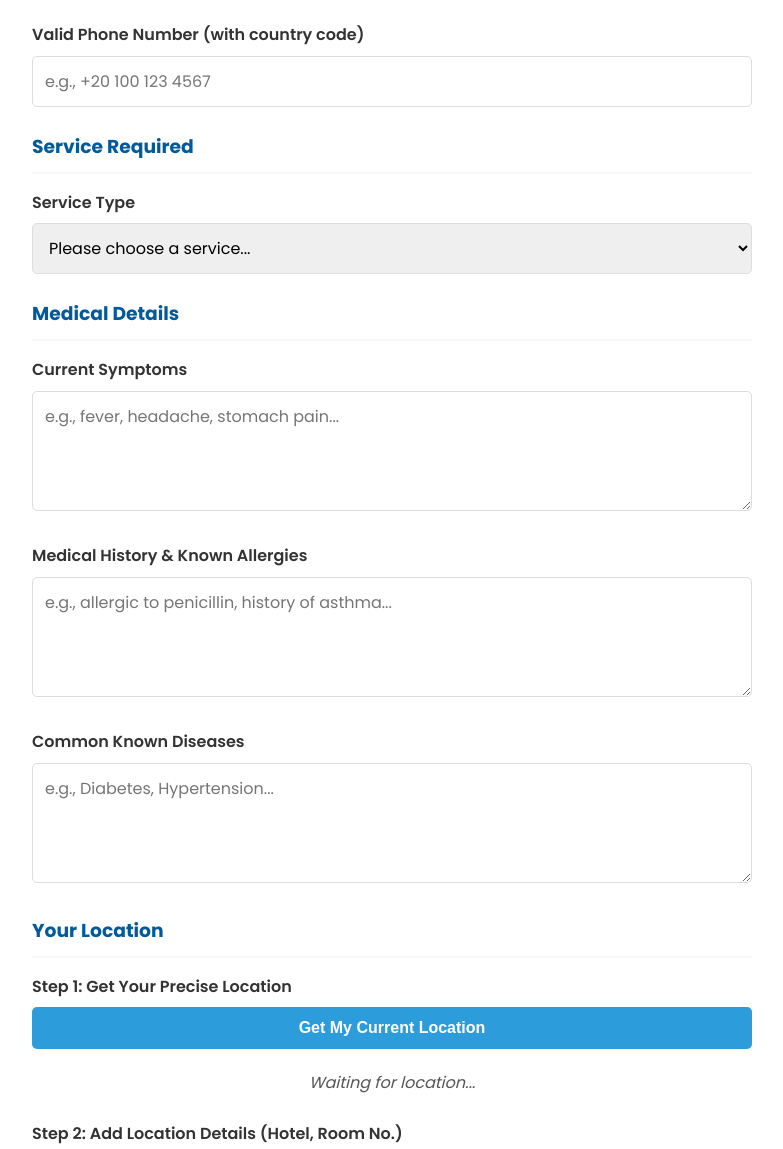
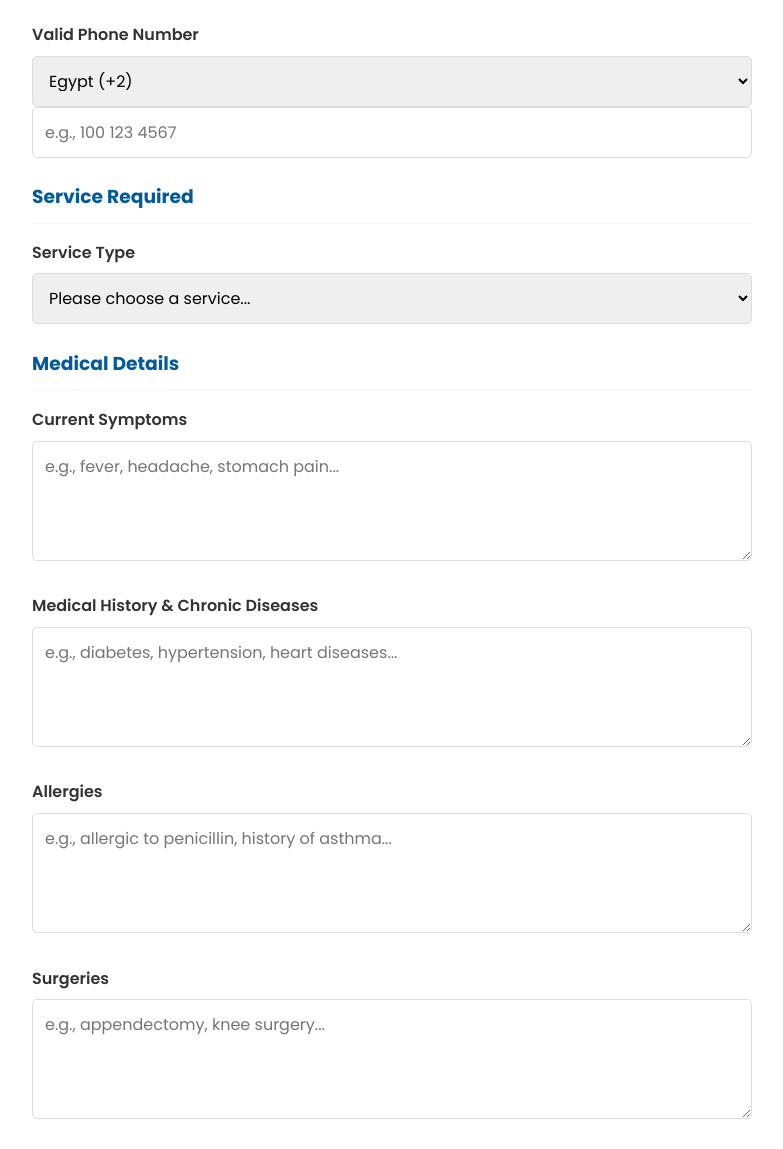
Before and after one commit to OBMS-web/service, a plain HTML site: page public/form.html in a window 1280 px wide. Shown: the part 675-1824 px from the top of the page, without its empty margins (248-1031 px from the left). Drawn offline with Linux system fonts and the light colour scheme.

Commit message:
refinement

```diff
--- a/public/form.html
+++ b/public/form.html
@@ -229,8 +229,26 @@
                             </select>
                         </div>
                         <div class="form-group">
-                            <label for="phone">Valid Phone Number (with country code)</label>
-                            <input type="tel" id="phone" name="phone" placeholder="e.g., +20 100 123 4567" required>
+                            <label for="phone">Valid Phone Number</label>
+                            <div class="phone-input-group">
+                                <select id="country-code" name="country-code" class="country-code" required>
+                                    <option value="+20" selected>Egypt (+2)</option>
+                                    <option value="+1">USA (+1)</option>
+                                    <option value="+1">Canada (+1)</option>
+                                    <option value="+44">UK (+44)</option>
+                                    <option value="+49">Germany (+49)</option>
+                                    <option value="+33">France (+33)</option>
+                                    <option value="+39">Italy (+39)</option>
+                                    <option value="+34">Spain (+34)</option>
+                                    <option value="+971">UAE (+971)</option>
+                                    <option value="+966">Saudi Arabia (+966)</option>
+                                    <option value="+86">China (+86)</option>
+                                    <option value="+81">Japan (+81)</option>
+                                    <option value="+91">India (+91)</option>
+                                    <option value="+7">Russia (+7)</option>
+                                </select>
+                                <input type="tel" id="phone" name="phone-number" class="phone-number"
+                                    placeholder="e.g., 100 123 4567" required>
                             </div>
 
                             <div class="form-group">
@@ -241,24 +259,31 @@
                                     <option value="On-site visit">On-site visit</option>
                                     <option value="Online doctor appointment">Online doctor appointment</option>
                                     <option value="Physical therapy session">Physical therapy session</option>
+                                    <option value="General Check-up">General Check-up</option>
+                                    <option value="Lab Tests">Lab Tests</option>
                                 </select>
                             </div>
 
                             <div class="form-group">
                                 <h3>Medical Details</h3>
                                 <label for="symptoms">Current Symptoms</label>
-                            <textarea id="symptoms" name="symptoms" placeholder="e.g., fever, headache, stomach pain..."
-                                required></textarea>
+                                <textarea id="symptoms" name="symptoms"
+                                    placeholder="e.g., fever, headache, stomach pain..." required></textarea>
                             </div>
                             <div class="form-group">
-                            <label for="medicalHistory">Medical History & Known Allergies</label>
+                                <label for="medicalHistory">Medical History & Chronic Diseases</label>
                                 <textarea id="medicalHistory" name="medicalHistory"
+                                    placeholder="e.g., diabetes, hypertension, heart diseases..."></textarea>
+                            </div>
+                            <div class="form-group">
+                                <label for="Allergies">Allergies</label>
+                                <textarea id="Allergies" name="Allergies"
                                     placeholder="e.g., allergic to penicillin, history of asthma..."></textarea>
                             </div>
                             <div class="form-group">
-                            <label for="knownDiseases">Common Known Diseases</label>
-                            <textarea id="knownDiseases" name="knownDiseases"
-                                placeholder="e.g., Diabetes, Hypertension..."></textarea>
+                                <label for="Surgeries">Surgeries</label>
+                                <textarea id="Surgeries" name="Surgeries"
+                                    placeholder="e.g., appendectomy, knee surgery..."></textarea>
                             </div>
 
                             <div class="form-group">
```
Also changed, not shown: public/confirmation.html (+2 -1 lines), public/index.html (+2 -1 lines). Lines whose indentation alone changed are shown as unchanged.
